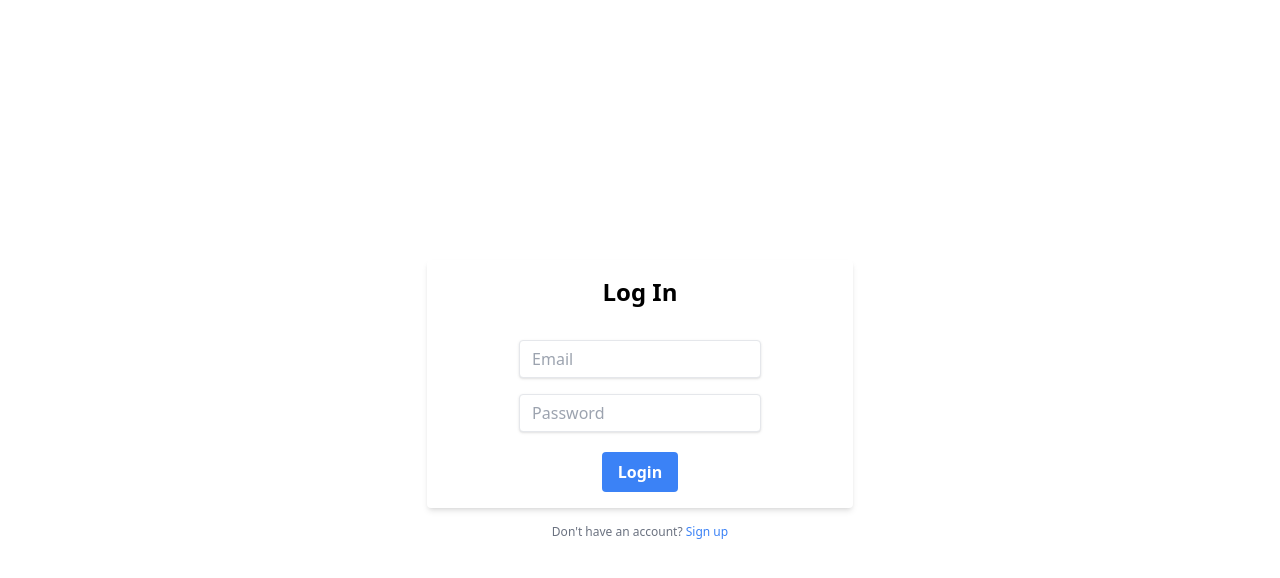
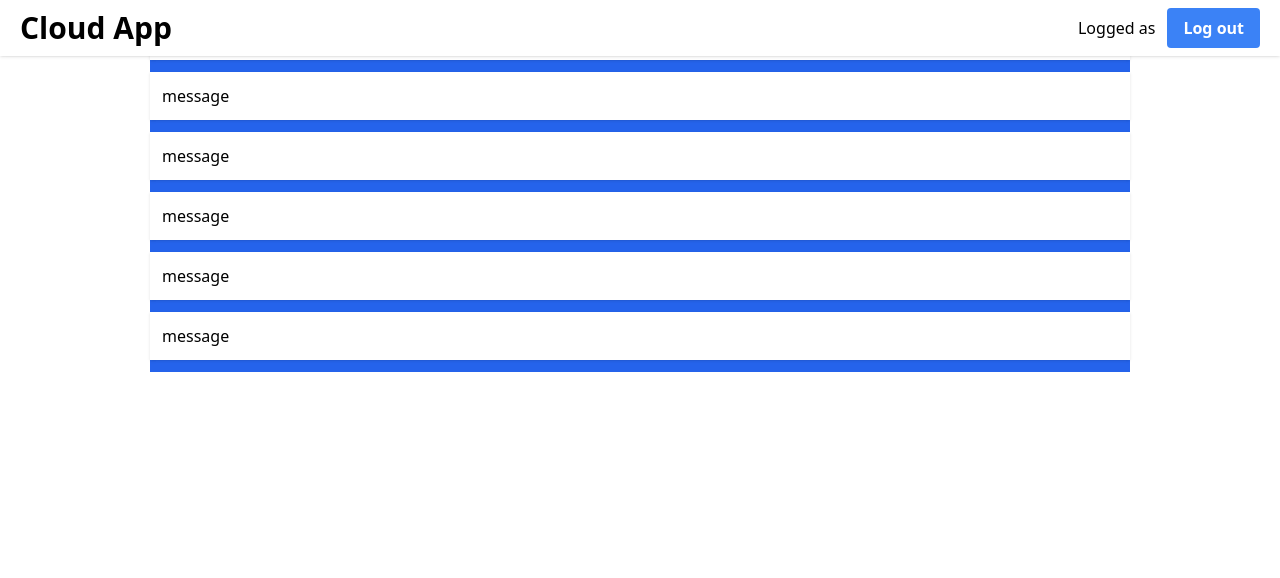
Before and after one commit to Noe-Delcroix/cloud-projet, a React (Create React App) app: page / in a window 1280 px wide. Shown: the top 578 px of the page. Built offline with nearby package versions, Linux system fonts and the light colour scheme; no server answers; sample sign-in values are in the browser's storage; what amazon-cognito-identity-js would draw is missing.

Commit message:
stockage session

```diff
--- a/src/App.js
+++ b/src/App.js
@@ -20,7 +20,7 @@ function App() {
 
                   <Route path="/app" element={<Application />} />
 
-                  <Route path="/" element={<Login />} />
+                  <Route path="/" element={<Application />} />
               </Routes>
           </div>
       </Router>
--- a/src/components/Application.jsx
+++ b/src/components/Application.jsx
@@ -1,12 +1,11 @@
 import React, {useEffect, useState} from "react";
-import {useLocation, useNavigate} from "react-router-dom";
+import {useNavigate} from "react-router-dom";
 import toast from "react-hot-toast";
 
 export const Application = () => {
     const navigate = useNavigate();
-    const location = useLocation();
 
-    const [session, setSession] = useState(location.state?.data || '');
+    const [session, setSession] = useState(JSON.parse(sessionStorage.getItem('userData')) || '');
 
     useEffect(() => {
         if (!session) {
@@ -17,6 +16,11 @@ export const Application = () => {
     const logout = () => {
         console.log("logout")
         toast.success("Successfully logged out!")
+
+        // Effacer les données de session
+        sessionStorage.removeItem('userData');
+        setSession('')
+
         navigate("/login")
     }
 
--- a/src/components/Login.jsx
+++ b/src/components/Login.jsx
@@ -28,7 +28,10 @@ const Login = () => {
             onSuccess: data => {
                 console.log('onSuccess:', data);
                 toast.success('Successfully logged in!')
-                navigate('/app', { state: { data } });
+
+                sessionStorage.setItem('userData', JSON.stringify(data));
+
+                navigate('/app');
             },
             onFailure: err => {
                 console.error('onFailure:', err);
```
Also changed, not shown: 1 other file (tests, documents, lock files or other folders).
